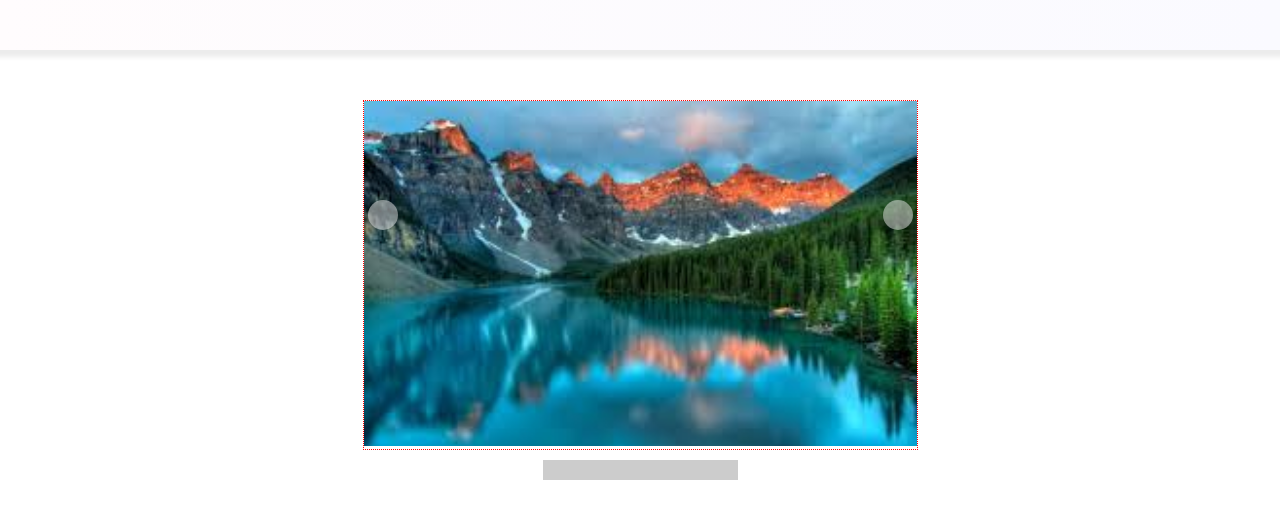
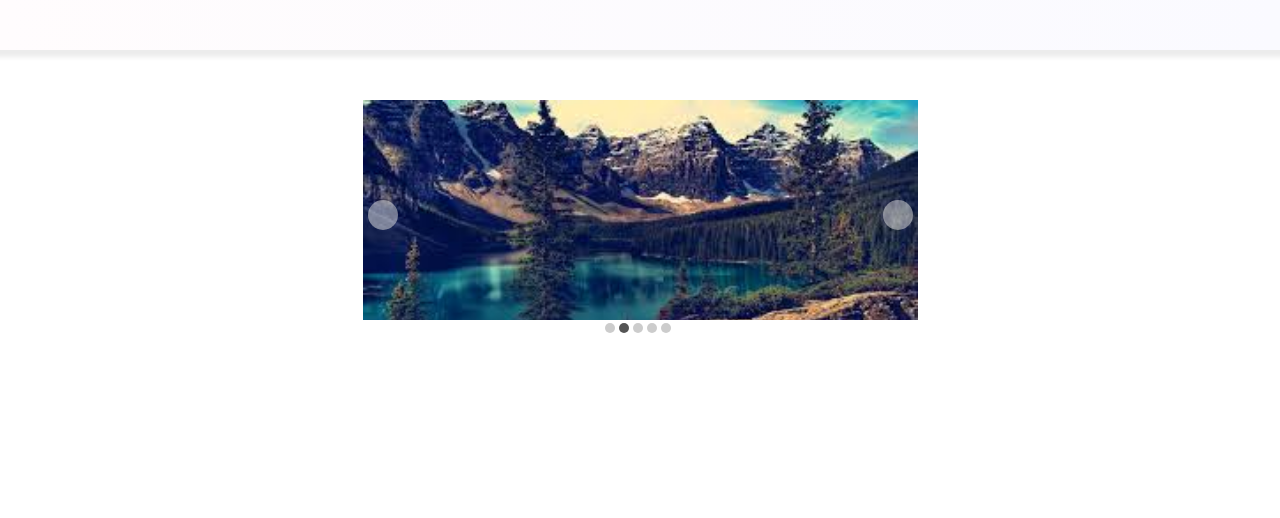
Before and after one commit to shsv382/slider, a plain HTML site: page index.html in a window 1280 px wide. Drawn offline with nearby package versions, Linux system fonts and the light colour scheme.

Commit message:
Added sliding without slow fadeIn/Out

```diff
--- a/index.html
+++ b/index.html
@@ -16,15 +16,21 @@
 	<div class="container">
 		<div class="row">
 			<div class="col-xs-offset-3 col-xs-6 gallery">
-				<div class="next left"></div>
-				<div class="next right"></div>
+				<div class="next" id="left"></div>
+				<div class="next" id="right"></div>
 				<div class="image">
 					<img src="images/1.jpg" id="main-img">
 				</div>
 			</div>
 		</div>
 		<div class="row">
-			<div class="col-xs-offset-5 col-xs-2 navi"></div>
+			<div class="navi">
+				<div class="circle" data-src="1"></div>
+				<div class="circle" data-src="2"></div>
+				<div class="circle" data-src="3"></div>
+				<div class="circle" data-src="4"></div>
+				<div class="circle" data-src="5"></div>
+			</div>
 		</div>
 	</div>
 </body>
--- a/script.js
+++ b/script.js
@@ -1,3 +1,50 @@
 $(document).ready(function(){
+	var image = document.getElementsByClassName("image")[0].firstElementChild;
+	var i = 0;
+	var circles = $(".circle");
+	var collection = ["1.jpg", "2.jpg", "3.jpg", "4.jpg", "5.jpg"];
+
+	var change = function() {
+		$("#image").fadeOut(300);
+		i++;
+		i = i % collection.length;
+		image.src = "images/" + collection[i];
+		$("#image").fadeIn(300);
+		pointer();
+	}
+
+	var right = document.getElementById("right");
+	right.onclick = change;
+
+	var left = document.getElementById("left");
+	left.onclick = function() {
+		i--;
+		if (i < 0) i = i + collection.length;
+		image.src = "images/" + collection[i];
+		pointer();
+	}
+
+	var navi = document.getElementsByClassName("navi")[0];
+
+	navi.onclick = function(e) {
+		var target = e.target.closest(".circle");
+
+		if (target) {
+			i = target.dataset.src - 2;
+			change();
+		}
+
+		clearTimeout(timerID);
+		timerID = setInterval(change, 5000);
+	}
+
+	function pointer() {
+		for (var j = 0; j < collection.length; j++) circles[j].style.backgroundColor = "";
+		circles[i].style.backgroundColor = "#555";
+	}
+
+	pointer();
+
+	var timerID = setInterval(change, 5000);
 
 });
--- a/style.css
+++ b/style.css
@@ -12,16 +12,14 @@
 }
 
 div.image {
-	border: 1px dotted red;
 	position: relative;
+	height: 220px;
+	overflow: hidden;
 }
 
 img#main-img {
 	min-width: 100%;
 	min-height: 100%;
-
-	max-width-width: 100%;
-	max-height: 100%;
 }
 
 .next {
@@ -39,16 +37,32 @@ img#main-img {
 	background-color: rgba(230, 230, 230, 0.8);
 }
 
-.left {
+#left {
 	left: 20px;
 }
 
-.right {
+#right {
 	right: 20px;
 }
 
 .navi {
 	margin-top: 10px;
+	margin: auto;
+	width: 70px;
 	height: 20px;
+}
+
+.circle {
 	background-color: #ccc;
+	width: 10px;
+	height: 10px;
+	border-radius: 100%;
+	display: inline-block;
+	margin: auto;
+	cursor: pointer;
 }
+
+.circle:hover {
+
+	background-color: #888;
+}
```
